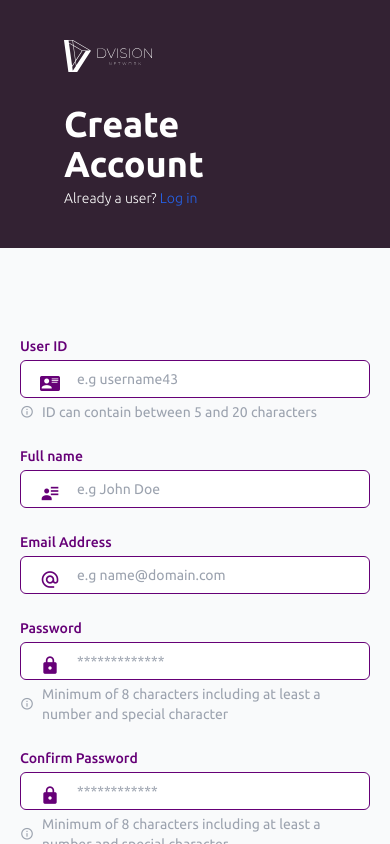
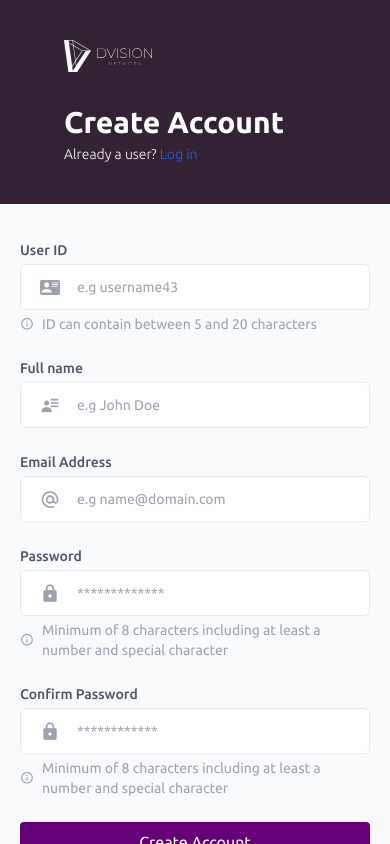
Before and after one commit to Tenotea/plantft, a React (Vite) app: page /auth/create-account in a window 390 px wide. Built offline with nearby package versions, Linux system fonts and the light colour scheme.

Commit message:
update(sign-up): updated mobile view

```diff
--- a/src/components/Auth/Auth.jsx
+++ b/src/components/Auth/Auth.jsx
@@ -40,7 +40,7 @@ const Auth = () => {
         <div className="h-30 grid items-center gap-8 px-16 py-10 bg-app-zero-gravity lg:hidden" >
           <img src={DLogo} alt="site logo" className="h-8" />
           <div>
-            <h1 className="font-semibold text-white text-4xl">
+            <h1 className="font-semibold text-white text-3xl sm:text-4xl">
               Create Account
             </h1>
             <p className="text-white font-light text-sm mt-1">
--- a/src/components/Auth/CreateAccount.jsx
+++ b/src/components/Auth/CreateAccount.jsx
@@ -18,10 +18,11 @@ export const CreateAccount = () => {
 
   function handleSubmit () {
     setTriggerErrorCheck(true)
+    // Object wide yup validation
   }
 
   return (
-    <main className="py-16 xl:px-16 lg:px-6 mx-auto lg:mx-0 max-w-max lg:max-w-full">
+    <main className="lg:py-16 py-3 xl:px-16 lg:px-6 mx-auto lg:mx-0 max-w-max lg:max-w-full">
       <div className="py-3 px-8 hidden lg:block">
         <h1 className="text-3xl font-semibold text-app-zeus-purple">
           Create Account
--- a/src/components/app/DField.jsx
+++ b/src/components/app/DField.jsx
@@ -17,16 +17,18 @@ export const DField = ({
   const fieldId = 'd-' + (Math.random() * 100000).toFixed(0)
   const [isInputFocused, setIsInputFocused] = useState(false)
   const [ inputHasError, setInputHasError ] = useState(false)
-  // const [ isInputValid, setIsInputValid ] = useState(false)
+  const [ isInputValid, setIsInputValid ] = useState(false)
 
   function validateInput (userInput) {
     try {
       validation.validateSync(userInput)
       setFieldValue({ [name]: userInput})
       setInputHasError(false)
+      setIsInputValid(true)
     } catch {
       setFieldValue({ [name]: '' })
       setInputHasError(true)
+      setIsInputValid(false)
     }
   }
 
@@ -38,7 +40,7 @@ export const DField = ({
 
   return (
     <div className="mb-6">
-      <label htmlFor={fieldId} className={`text-sm font-medium mb-1 block transition-colors ${inputHasError ? 'text-app-error-red' : isInputFocused || !inputHasError ? 'text-app-zeus-purple' : 'text-gray-600'}`}>
+      <label htmlFor={fieldId} className={`text-sm font-medium mb-1 block transition-colors ${inputHasError ? 'text-app-error-red' : isInputFocused || isInputValid ? 'text-app-zeus-purple' : 'text-gray-600'}`}>
         {label}
       </label>
 
@@ -49,13 +51,13 @@ export const DField = ({
           name={name}
           type={type}
           placeholder={placeholder}
-          className={`text-sm py-2 md:py-3 pl-14 pr-5 md:pr-7 w-full outline-none rounded-md border ${inputHasError ? 'border-app-error-red text-app-error-red' : isInputFocused || !inputHasError ? 'border-app-zeus-purple text-app-zeus-purple' : 'border-gray-200 text-gray-600'}`}
+          className={`text-sm py-3 pl-14 pr-7 w-full outline-none rounded-md border ${inputHasError ? 'border-app-error-red text-app-error-red' : isInputFocused || isInputValid ? 'border-app-zeus-purple text-app-zeus-purple' : 'border-gray-200 text-gray-600'}`}
           onFocus={() => setIsInputFocused(true)}
           onBlur={() => setIsInputFocused(false)}
           onChange={(e) => validateInput(e.target.value)}
         />
 
-        <DIcon name={icon} className={`${inputHasError ? 'text-app-error-red' : isInputFocused || !inputHasError ? 'text-app-zeus-purple' : 'text-gray-400'} text-xl absolute top-2.5 left-5`} />
+        <DIcon name={icon} className={`${inputHasError ? 'text-app-error-red' : isInputFocused || isInputValid ? 'text-app-zeus-purple' : 'text-gray-400'} text-xl absolute top-2.5 left-5`} />
 
         {(hint || inputHasError ) && (<div className={`flex items-center gap-2 text-sm mt-1 ${inputHasError ? 'text-app-error-red' : 'text-gray-400'}`}>
           <DIcon name="information-outline" />
```
